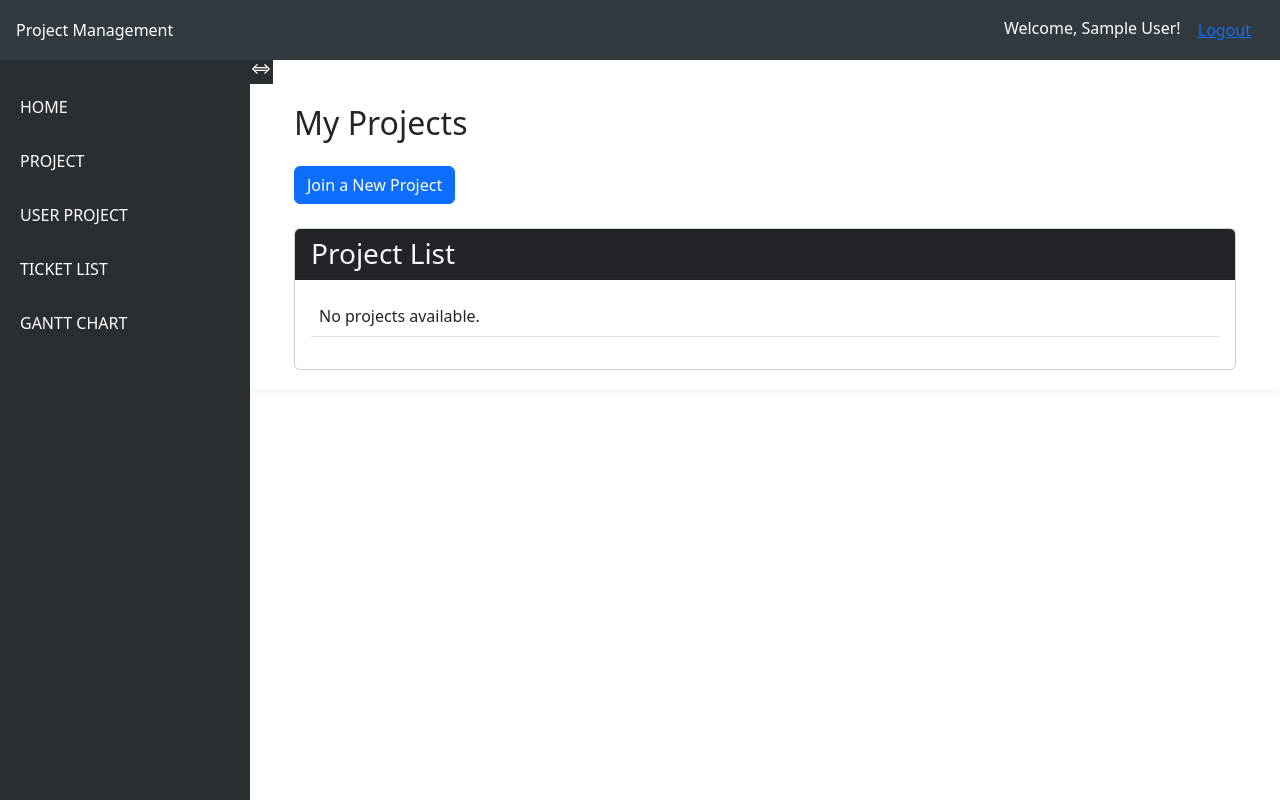
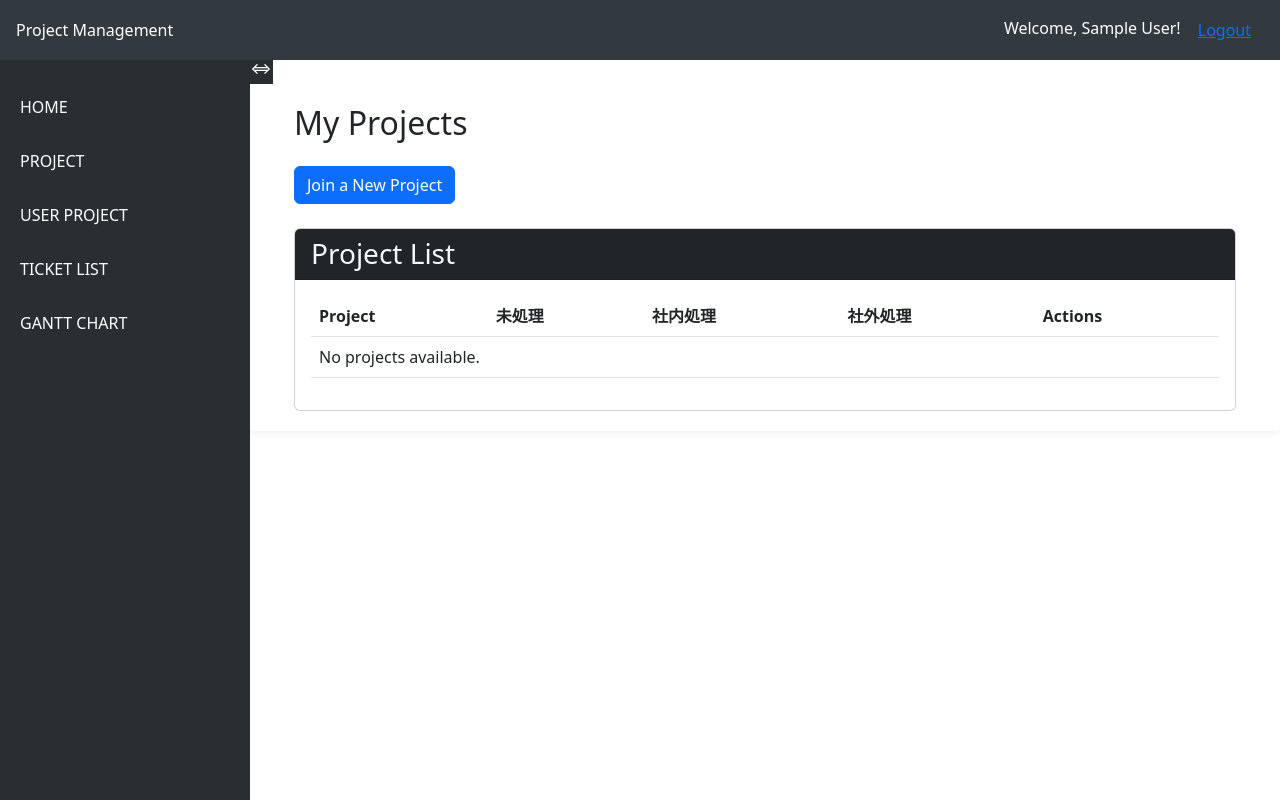
Before and after one commit to noknok06/TaskHub, a Django app: page /my_projects/ in a window 1280 px wide. Run offline with Django 4.2, Linux system fonts and the light colour scheme; the visitor is signed in with stand-in values (Sample User, id 1).

Commit message:
upfate page

```diff
--- a/project_management/models.py
+++ b/project_management/models.py
@@ -2,6 +2,12 @@ from django.contrib.auth.models import AbstractBaseUser, BaseUserManager, Permis
 from django.views.generic import CreateView
 from django.db import models
 from django.conf import settings
+
+STATUS_UNPROCESSED = 10
+STATUS_HOLD = 20
+STATUS_INWORK = 30
+STATUS_OUTWORK = 40
+STATUS_FINISH = 50
 
 class CustomUserManager(BaseUserManager):
     def create_user(self, email, password=None, **extra_fields):
@@ -57,11 +63,11 @@ class UserProject(models.Model):
 
 class Ticket(models.Model):
     STATUS_CHOICES = [
-        (10, '未処理'),
-        (20, '保留'),
-        (30, '社内確認中'),
-        (40, 'ベンダー作業中'),
-        (50, '完了'),
+        (STATUS_UNPROCESSED, '未処理'),
+        (STATUS_HOLD, '保留'),
+        (STATUS_INWORK, '社内確認中'),
+        (STATUS_OUTWORK, 'ベンダー作業中'),
+        (STATUS_FINISH, '完了'),
     ]
     title = models.CharField(max_length=255)
     detail = models.TextField(blank=True, null=True)
--- a/project_management/views.py
+++ b/project_management/views.py
@@ -20,6 +20,12 @@ from django.http import JsonResponse
 from django.views.decorators.csrf import csrf_exempt
 from .models import CommentImage
 from datetime import date
+
+STATUS_UNPROCESSED = 10
+STATUS_HOLD = 20
+STATUS_INWORK = 30
+STATUS_OUTWORK = 40
+STATUS_FINISH = 50
 
 class UserCreateView(CreateView):
     model = CustomUser
@@ -47,11 +53,11 @@ def home(request):
 
     # ステータスIDとそのカウントを辞書形式で準備
     status_counts = {
-        10: 0,
-        20: 0,
-        30: 0,
-        40: 0,
-        50: 0
+        STATUS_UNPROCESSED: 0,
+        STATUS_HOLD: 0,
+        STATUS_INWORK: 0,
+        STATUS_OUTWORK: 0,
+        STATUS_FINISH: 0
     }
 
     for item in ticket_status_counts:
@@ -69,7 +75,7 @@ def home(request):
     overdue_tickets = Ticket.objects.filter(
         assignee=user,
         deadline__lt=datetime.date.today()
-    ).exclude(status_id=50)
+    ).exclude(status_id=STATUS_FINISH)
 
     context = {
         'user_projects': user_projects,
@@ -149,20 +155,30 @@ class UserProjectListView(ListView):
         for user_project in user_projects:
             project = user_project.project
 
-            # Use the correct relationship field 'project' to filter tickets
-            active_count = Ticket.objects.filter(project=project, status_id=10).count()
-            completed_count = Ticket.objects.filter(project=project, status_id=50).count()
-            pending_count = Ticket.objects.filter(project=project, status_id=20).count()
+            active_count = Ticket.objects.filter(project=project, status_id=STATUS_UNPROCESSED).count()
+            inwork_count = Ticket.objects.filter(project=project, status_id=STATUS_INWORK).count()
+            outwork_count = Ticket.objects.filter(project=project, status_id=STATUS_OUTWORK).count()
 
             project_status_counts[project.id] = {
                 'name': project.name,
                 'active_count': active_count,
-                'completed_count': completed_count,
-                'pending_count': pending_count,
+                'inwork_count': inwork_count,
+                'outwork_count': outwork_count,
             }
 
         # Pass the project status counts to the context
         context['project_status_counts'] = project_status_counts
+
+        # 新しくループしやすい形で情報を追加
+        context['project_list'] = [
+            {
+                'project': user_project.project,
+                'active_count': project_status_counts[user_project.project.id]['active_count'],
+                'inwork_count': project_status_counts[user_project.project.id]['inwork_count'],
+                'outwork_count': project_status_counts[user_project.project.id]['outwork_count']
+            }
+            for user_project in user_projects
+        ]
 
         return context
 
@@ -585,24 +601,6 @@ def update_task(request):
         messages.error('Failed to change date.')
         return JsonResponse({'status': 'error', 'message': 'Ticket not found'})
 
-@csrf_exempt
-@require_POST
-def update_task_progress(request):
-    import json
-    data = json.loads(request.body)
-    ticket_id = data.get('id')
-    progress = data.get('progress')
-
-    # チケットの進捗更新
-    try:
-        ticket = Ticket.objects.get(id=ticket_id)
-        ticket.progress = progress
-        ticket.save()
-        return JsonResponse({'status': 'success'})
-    except Ticket.DoesNotExist:
-        messages.error('Failed to change date.')
-        return JsonResponse({'status': 'error', 'message': 'Ticket not found'})
-
 def create_ticket(request, project_id):
     project = get_object_or_404(Project, id=project_id)
     if request.method == 'POST':
@@ -643,7 +641,7 @@ class TicketsView(ListView):
 
         if form.is_valid():
             cleaned_data = form.cleaned_data
-            cleaned_data = cleaned_data.filter(project_id__in=project_ids)
+            # cleaned_data = cleaned_data.filter(project_id__in=project_ids)
             if cleaned_data.get('title'):
                 queryset = queryset.filter(title__icontains=cleaned_data['title'])
 
--- a/templates/user_project_list.html
+++ b/templates/user_project_list.html
@@ -14,17 +14,29 @@
         </div>
         <div class="card-body">
             <table class="table">
+                <thead>
+                    <tr>
+                        <th>Project</th>
+                        <th>未処理</th>
+                        <th>社内処理</th>
+                        <th>社外処理</th>
+                        <th>Actions</th>
+                    </tr>
+                </thead>
                 <tbody>
-                    {% for user_project in user_projects %}
+                    {% for project in project_list %}
                     <tr>
-                        <td><a href="{% url 'ticket_list' user_project.project.id %}">{{ user_project.project.name }}</a></td>
+                        <td><a href="{% url 'ticket_list' project.project.id %}">{{ project.project.name }}</a></td>
+                        <td>{{ project.active_count }}</td>
+                        <td>{{ project.inwork_count }}</td>
+                        <td>{{ project.outwork_count }}</td>
                         <td>
-                            <a href="{% url 'leave_project' project_id=user_project.project.id %}" class="btn btn-danger btn-sm">×</a>
+                            <a href="{% url 'leave_project' project_id=project.project.id %}" class="btn btn-danger btn-sm">×</a>
                         </td>
                     </tr>
                     {% empty %}
                     <tr>
-                        <td colspan="2">No projects available.</td>
+                        <td colspan="5">No projects available.</td>
                     </tr>
                     {% endfor %}
                 </tbody>
```
Also changed, not shown: templates/project_list.html (+24 -9 lines).
